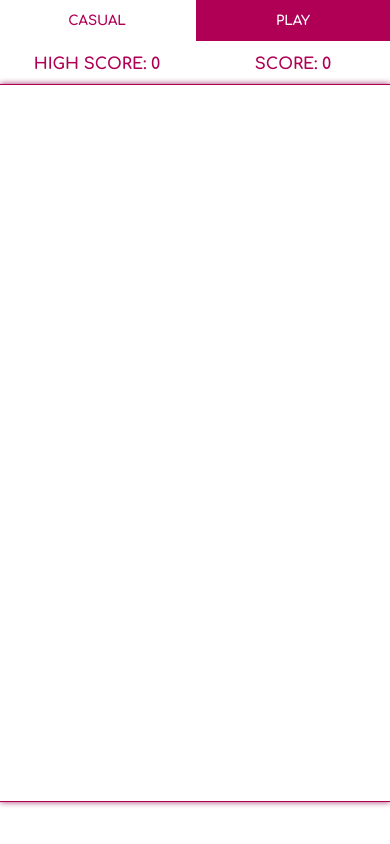
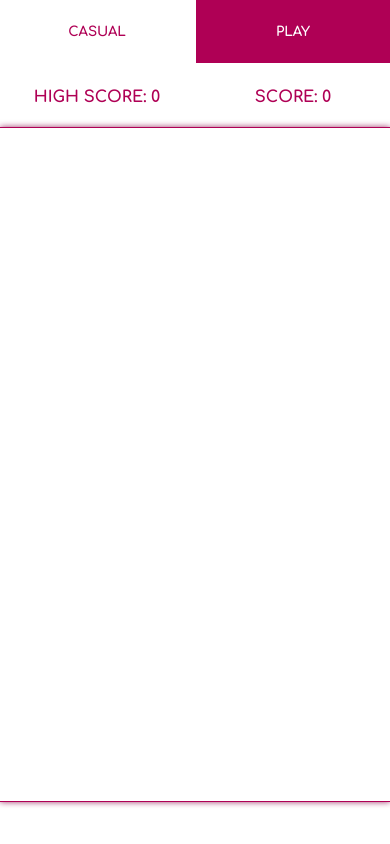
Before and after one commit to mcleary03/dotty, a plain HTML site: page index.html in a window 390 px wide. Drawn offline with nearby package versions, Linux system fonts and the light colour scheme.

Commit message:
improve resposiveness of ui for very small screens

```diff
--- a/styles.css
+++ b/styles.css
@@ -34,11 +34,11 @@ body {
 
 @media screen and (max-width: 460px) {
   #main {
-    grid-template-rows: 10vh 85vh 5vh;
+    grid-template-rows: 15vh 80vh 5vh;
   }
   #ui {
     grid-template-columns: 1fr 1fr;
-    grid-template-rows: 1fr 1fr;
+    grid-template-rows: 50% 50%;
     grid-template-areas: 'diff     play'
                          'hiScore  score';
   }
```
